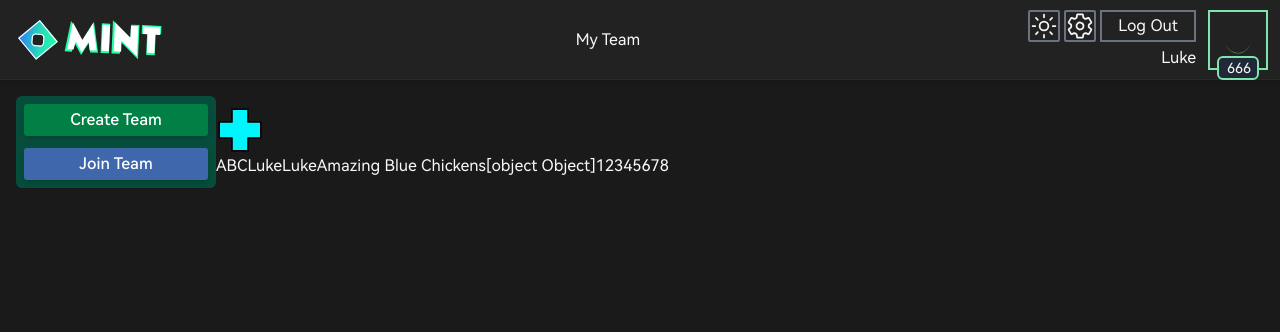
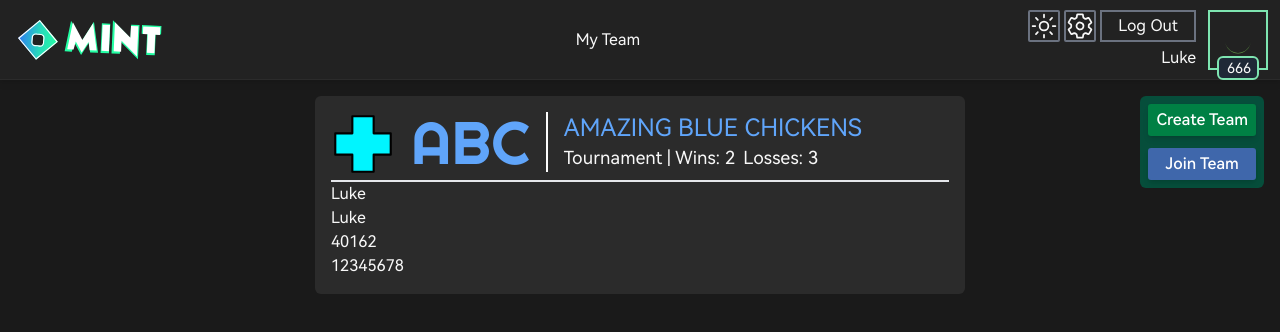
Before and after one commit to Khazoda/tournamint, a Next.js app in the folder client/: page /my_teams in a window 1280 px wide. Shown: the top 332 px of the page. Built offline with nearby package versions, Linux system fonts and the light colour scheme; no server answers.

Commit message:
team header made

```diff
--- a/client/pages/my_teams.tsx
+++ b/client/pages/my_teams.tsx
@@ -9,8 +9,8 @@ const MyTeamsPage = () => {
   console.log(team)
 
   return (
-    <main className="grid grid-cols-[200px,_minmax(100px,1fr)] items-center py-24 px-4">
-      <div className=" flex flex-row gap-3 rounded-md bg-emerald-500 p-2 px-2 py-2 dark:bg-emerald-900 md:flex-col">
+    <main className="flex flex-col items-center justify-center gap-5 py-24 px-4 md:flex-row">
+      <div className=" flex flex-row gap-3 rounded-md bg-emerald-500 p-2 px-2 py-2 dark:bg-emerald-900 md:absolute md:top-24 md:right-4 md:flex-col">
         <Button
           text="Create Team"
           noMargin
@@ -24,19 +24,48 @@ const MyTeamsPage = () => {
           className="text-white-500"
         ></Button>
       </div>
-      <div>
+      <div className="w-full md:w-[650px]">
         {/* Don't show team info if team defaults are set. //TODO INVERT OPERATOR FOR PRODUCTION */}
         {team.team_tag != 'ABC' ? (
           <></>
         ) : (
-          <div>
-            <img className="h-12 w-12" src={team.team_icon_path} alt="" />
-            {team.team_tag +
-              team.team_owner +
-              team.team_members +
-              team.team_name +
-              team.team_statistics +
-              team.team_join_key}
+          <div className="flex flex-col rounded-md bg-green-300 p-4 dark:bg-black-500">
+            <div className="flex flex-col border-b-2 md:flex-row ">
+              <img className="h-full w-16" src={team.team_icon_path} alt="" />
+              <div className="mb-2 ml-4 flex w-full flex-row rounded-sm ">
+                <div className="flex flex-row">
+                  <div className="font-big text-6xl uppercase text-blue-700 dark:text-blue-400">
+                    {team.team_tag}
+                  </div>
+                  <div className="mx-4 min-h-full w-0.5 bg-white-100"></div>
+                </div>
+                <div className="text-lg">
+                  <span className="text-2xl uppercase text-blue-700 dark:text-blue-400">
+                    {team.team_name}
+                  </span>
+                  <div>
+                    <span className="mr-2">
+                      {'Tournament | Wins: ' +
+                        team.team_statistics.tournaments_won}
+                    </span>
+                    <span>
+                      {'Losses: ' +
+                        (team.team_statistics.tournaments_played -
+                          team.team_statistics.tournaments_won)}
+                    </span>
+                  </div>
+                </div>
+              </div>
+            </div>
+            <div>
+              <div>{team.team_owner}</div>
+              <div>{team.team_members}</div>
+              <div>
+                <span>{team.team_statistics.matches_won}</span>
+                <span>{team.team_statistics.people_met}</span>
+              </div>
+              <div>{team.team_join_key}</div>
+            </div>
           </div>
         )}
       </div>
--- a/client/styles/globals.css
+++ b/client/styles/globals.css
@@ -102,3 +102,9 @@ body.dark::-webkit-scrollbar-thumb:hover {
   src: url('/fonts/HarmonySans/HarmonyOS_Sans_Black.ttf');
   font-weight: 700;
 }
+
+@font-face {
+  font-family: 'Righteous';
+  src: url('/fonts/Righteous/Righteous-Regular.ttf');
+  font-weight: 500;
+}
--- a/client/tailwind.config.js
+++ b/client/tailwind.config.js
@@ -9,7 +9,8 @@ module.exports = {
     extend: {
       fontFamily: {
         'heading': ['Harmony'],
-        'body': ['Harmony']
+        'body': ['Harmony'],
+        'big': ['Righteous']
       },
       colors: {
         green: {
```
Also changed, not shown: client/public/fonts/Righteous/Righteous-Regular.ttf (added).
